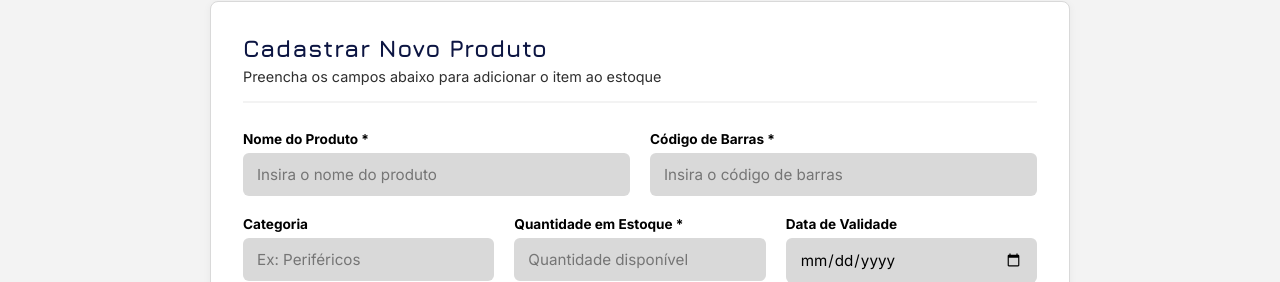
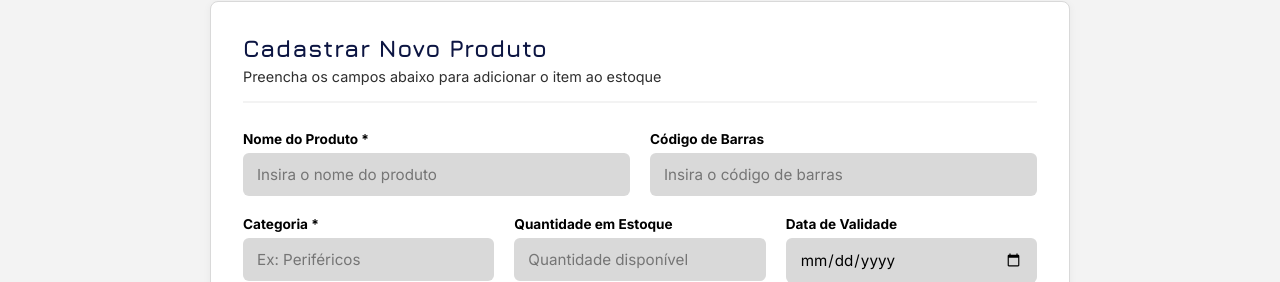
Before and after one commit to DaissaMatias/sistema-controle-estoque, a React app in the folder frontend/: page /produtos/novo in a window 1280 px wide. Shown: the part 132-414 px from the top of the page. Built offline with nearby package versions, Linux system fonts and the light colour scheme; the HTML template or start-up script is replaced by a standard one.

Commit message:
fix: modifica campos obrigatorios da pagina de cadastro e edicao de produto

```diff
--- a/frontend/src/pages/CadastroProduto.jsx
+++ b/frontend/src/pages/CadastroProduto.jsx
@@ -28,11 +28,13 @@ export default function CadastroProduto() {
   const handleSubmit = async (e) => {
     e.preventDefault();
 
-    //Validação de EAN-13 (Exatamente 13 números)
-    const eanRegex = /^\d{13}$/;
-    if(!eanRegex.test(formData.codigo_barras)) {
-      alert('O Código de Barras deve conter exatamente 13 dígitos numéricos (padrão EAN-13).');
-      return;
+    //Validação de EAN-13 apenas SE o campo for preenchido
+    if(formData.codigo_barras && formData.codigo_barras.trim() !== '') {
+      const eanRegex = /^\d{13}$/;
+      if(!eanRegex.test(formData.codigo_barras)) {
+        alert('O Código de Barras deve conter exatamente 13 dígitos numéricos (padrão EAN-13).');
+        return;
+      }
     }
 
     setCarregando(true);
@@ -42,10 +44,12 @@ export default function CadastroProduto() {
         ...formData,
         quantidade_estoque: Number(formData.quantidade_estoque) || 0,
         //Converte string vazia para null para não quebrar o tipo DATE do Postgree
+          //Envia NULL se estiver vazio para não conflitar com a restrição UNIQUE no PostgreSQL
+        codigo_barras: formData.codigo_barras?.trim() ? formData.codigo_barras.trim() : null,
         data_validade: formData.data_validade ? formData.data_validade : null,
         categoria: formData.categoria ? formData.categoria : null,
         imagem_url: formData.imagem_url ? formData.imagem_url : null,
-        //descricao: formData.descricao ? formData.descricao : null
+        descricao: formData.descricao ? formData.descricao : null
       });
 
       alert('Produto cadastrado com sucesso');
@@ -88,11 +92,10 @@ export default function CadastroProduto() {
               </div>
 
               <div style={styles.group}>
-                <label style={styles.label}>Código de Barras *</label>
+                <label style={styles.label}>Código de Barras</label>
                 <input
                   type="text"
                   name='codigo_barras'
-                  required
                   placeholder='Insira o código de barras'
                   value={formData.codigo_barras}
                   onChange={handleChange}
@@ -104,11 +107,12 @@ export default function CadastroProduto() {
             {/*Linha 2: Categoria, estoque e validade*/}
             <div style={styles.rowThree}>
               <div style={styles.group}>
-                <label style={styles.label}>Categoria</label>
+                <label style={styles.label}>Categoria *</label>
                 <input
                   type="text"
                   name='categoria'
                   placeholder='Ex: Periféricos'
+                  required
                   value={formData.categoria}
                   onChange={handleChange}
                   style={styles.input}
@@ -116,11 +120,10 @@ export default function CadastroProduto() {
               </div>
 
               <div style={styles.group}>
-                <label style={styles.label}>Quantidade em Estoque *</label>
+                <label style={styles.label}>Quantidade em Estoque</label>
                 <input
                   type="number"
                   name='quantidade_estoque'
-                  required
                   min="0"
                   placeholder='Quantidade disponível'
                   value={formData.quantidade_estoque}
--- a/frontend/src/pages/DetalhesProduto.jsx
+++ b/frontend/src/pages/DetalhesProduto.jsx
@@ -350,10 +350,10 @@ const styles = {
   imageContainer: {
     width: '100%',
     height: '220px',
-    backgroundColor: 'var(--fundo-branco)',
+    backgroundColor: '#ffffff',
     borderRadius: '8px',
     overflow: 'hidden',
-    border: '1px solid var(--input-bg)',
+    border: '2px solid var(--input-bg)',
     display: 'flex',
     alignItems: 'center',
     justifyContent: 'center',
--- a/frontend/src/pages/EdicaoProduto.jsx
+++ b/frontend/src/pages/EdicaoProduto.jsx
@@ -76,18 +76,21 @@ export default function EdicaoProduto() {
   const handleSubmit = async (e) => {
     e.preventDefault();
 
-    // Validação de EAN-13 (Exatamente 13 números)
-    const eanRegex = /^\d{13}$/;
-    if (!eanRegex.test(formData.codigo_barras)) {
-      alert('O Código de Barras deve conter exatamente 13 dígitos numéricos (padrão EAN-13).');
-      return;
+    // Validação de EAN-13 apenas SE o campo for preenchido
+    if (formData.codigo_barras && formData.codigo_barras.trim() !== '') {
+      const eanRegex = /^\d{13}$/;
+      if (!eanRegex.test(formData.codigo_barras)) {
+        alert('O Código de Barras deve conter exatamente 13 dígitos numéricos (padrão EAN-13).');
+        return;
+      }
     }
 
     setSalvando(true);
 
     try {
       await api.put(`/produtos/${id}`, {
-        ...formData,
+        nome: formData.nome,
+        codigo_barras: formData.codigo_barras?.trim() ? formData.codigo_barras.trim() : null,
         quantidade_estoque: Number(formData.quantidade_estoque) || 0,
         data_validade: formData.data_validade ? formData.data_validade : null,
         categoria: formData.categoria ? formData.categoria : null,
@@ -124,7 +127,7 @@ export default function EdicaoProduto() {
       <main style={styles.container}>
         <div style={styles.card}>
           <div style={styles.headerForm}>
-            <h1 style={styles.title}>EDITAR PRODUTO</h1>
+            <h1 style={styles.title}>Editar Produto</h1>
             <p style={styles.subtitle}>Altere as informações necessárias e clique em Salvar.</p>
           </div>
 
@@ -132,7 +135,7 @@ export default function EdicaoProduto() {
             {/* Linha 1: Nome e Código de Barras */}
             <div style={styles.row}>
               <div style={styles.group}>
-                <label style={styles.label}>NOME DO PRODUTO *</label>
+                <label style={styles.label}>Nome do Produto *</label>
                 <input
                   type="text"
                   name="nome"
@@ -144,11 +147,10 @@ export default function EdicaoProduto() {
               </div>
 
               <div style={styles.group}>
-                <label style={styles.label}>CÓDIGO DE BARRAS (EAN) *</label>
+                <label style={styles.label}>Código de Barras (EAN)</label>
                 <input
                   type="text"
                   name="codigo_barras"
-                  required
                   value={formData.codigo_barras}
                   onChange={handleChange}
                   style={styles.input}
@@ -159,10 +161,11 @@ export default function EdicaoProduto() {
             {/* Linha 2: Categoria, Estoque e Validade */}
             <div style={styles.rowThree}>
               <div style={styles.group}>
-                <label style={styles.label}>CATEGORIA</label>
+                <label style={styles.label}>Categoria *</label>
                 <input
                   type="text"
                   name="categoria"
+                  required
                   value={formData.categoria}
                   onChange={handleChange}
                   style={styles.input}
@@ -170,11 +173,10 @@ export default function EdicaoProduto() {
               </div>
 
               <div style={styles.group}>
-                <label style={styles.label}>QUANTIDADE EM ESTOQUE *</label>
+                <label style={styles.label}>Quantidade em Estoque</label>
                 <input
                   type="number"
                   name="quantidade_estoque"
-                  required
                   min="0"
                   value={formData.quantidade_estoque}
                   onChange={handleChange}
@@ -183,7 +185,7 @@ export default function EdicaoProduto() {
               </div>
 
               <div style={styles.group}>
-                <label style={styles.label}>DATA DE VALIDADE</label>
+                <label style={styles.label}>Data de Validade</label>
                 <input
                   type="date"
                   name="data_validade"
@@ -196,7 +198,7 @@ export default function EdicaoProduto() {
 
             {/* Linha 3: URL da Imagem */}
             <div style={styles.group}>
-              <label style={styles.label}>URL DA IMAGEM DO PRODUTO</label>
+              <label style={styles.label}>URL da Imagem do Produto</label>
               <input
                 type="url"
                 name="imagem_url"
@@ -208,10 +210,11 @@ export default function EdicaoProduto() {
 
             {/* Linha 4: Descrição */}
             <div style={styles.group}>
-              <label style={styles.label}>DESCRIÇÃO DETALHADA</label>
+              <label style={styles.label}>Descrição *</label>
               <textarea
                 name="descricao"
                 rows="3"
+                required
                 value={formData.descricao}
                 onChange={handleChange}
                 style={{ ...styles.input, resize: 'vertical' }}
```
Also changed, not shown: 1 other file (tests, documents, lock files or other folders).
